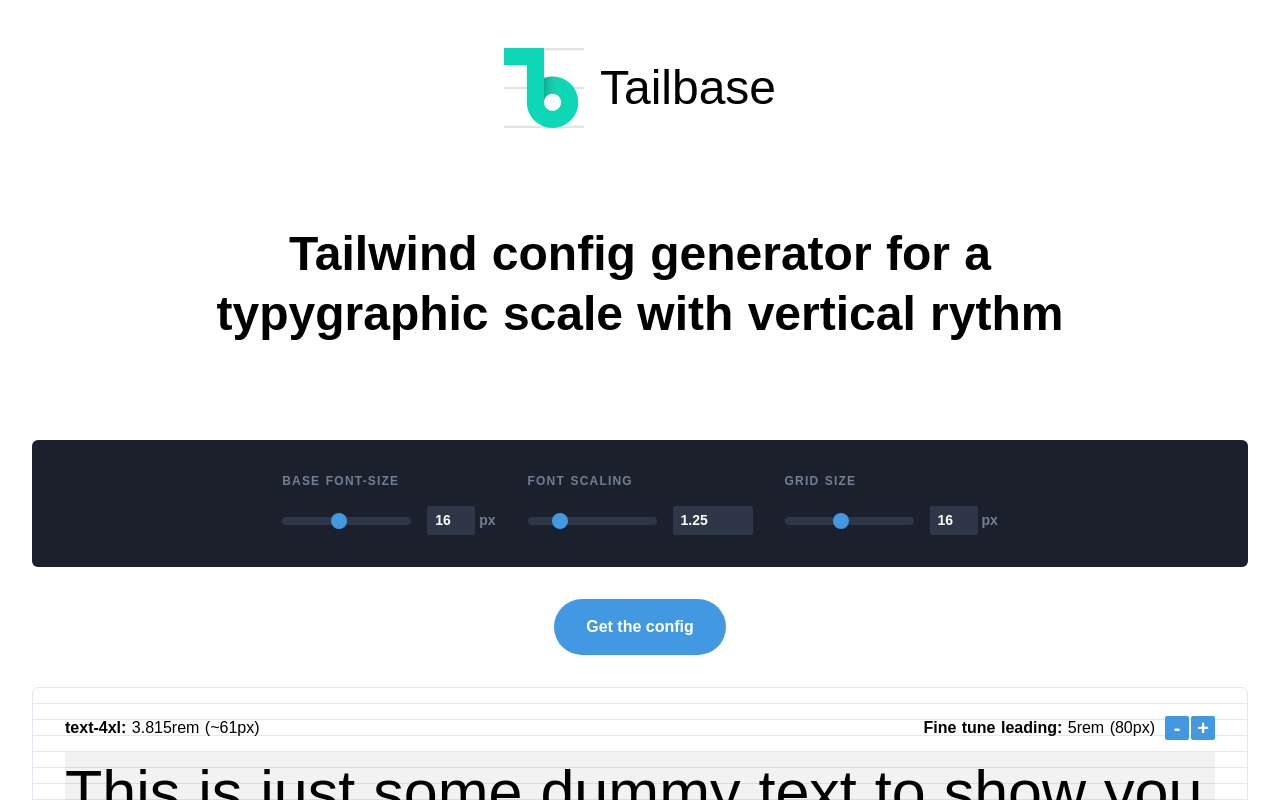
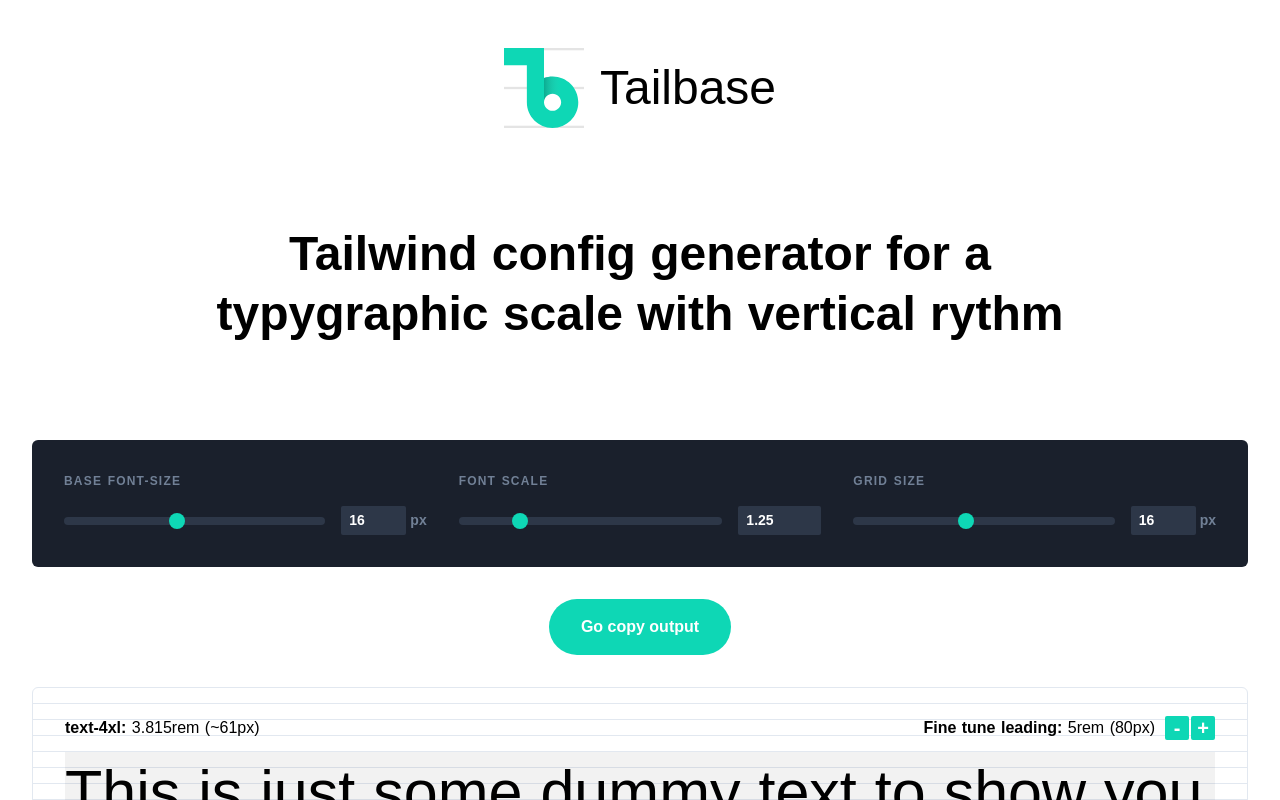
Before and after one commit to samuelhorn/tailbase, a Nuxt app: page / in a window 1280 px wide. Shown: the top 800 px of the page. Built offline with nearby package versions, Linux system fonts and the light colour scheme; a web font is replaced by a local one.

Commit message:
styling and dividing components

```diff
--- /dev/null
+++ b/components/Control.vue
@@ -0,0 +1,30 @@
+<template>
+  <div class="flex flex-col lg:mx-one mb-one lg:mb-auto w-full">
+    <label class="font-semibold mb-one text-gray-600 uppercase tracking-widest text-xs" :for="controls">
+      {{ title }}
+    </label>
+    <div class="flex items-center">
+      <slot/>
+      <span v-if="suffix" class="text-sm py-quarter font-semibold text-gray-600 ml-quarter">{{ suffix }}</span>
+    </div>
+  </div>
+</template>
+
+<script>
+export default {
+  props: {
+    title: {
+      type: String,
+      required: true
+    },
+    controls: {
+      type: String,
+      required: true
+    },
+    suffix: {
+      type: String,
+      default: ''
+    }
+  }
+}
+</script>
--- a/components/LineHeightAdjust.vue
+++ /dev/null
@@ -1,23 +0,0 @@
-<template>
-  <span>
-    <label>Fine tune leading:</label>
-    <button @click="$emit('clicked', '-', size)">-</button>
-    {{ height * 16 }}px ({{ height }}rem)
-    <button @click="$emit('clicked', '+', size)">+</button>
-  </span>
-</template>
-
-<script>
-export default {
-  props: {
-    size: {
-      type: String,
-      required: true
-    },
-    height: {
-      type: Number,
-      required: true
-    }
-  }
-}
-</script>
--- a/components/TextElement.vue
+++ b/components/TextElement.vue
@@ -1,12 +1,12 @@
 <template>
-  <div :style="'margin-bottom:'+grid*3 / 16+'rem;'">
+  <div :style="'margin-bottom:'+grid*2 / 16+'rem;'">
     <div class="flex justify-between" :style="'line-height:'+grid / 16+'rem; margin-bottom:'+grid / 16+'rem;'">
       <label><span class="font-semibold">{{ title }}:</span> {{ data[0] }}rem (~{{ Math.round(data[0] * 16) }}px)</label>
       <span class="relative" style="padding-right: 60px;">
         <label class="font-semibold">Fine tune leading:</label>
-          {{ data[1] }}rem ({{ data[1] * 16 }}px)
-        <button class="bg-blue-500 text-white font-bold text-xl overflow-hidden absolute right-0 rounded-sm" style="top: 50%; margin-top: -12px; width: 24px; height: 24px; margin-right: 26px" @click="$emit('clicked', '-', size)">-</button>
-        <button class="bg-blue-500 text-white font-bold text-xl overflow-hidden absolute right-0 rounded-sm" style="top: 50%; margin-top: -12px; width: 24px; height: 24px;" @click="$emit('clicked', '+', size)">+</button>
+        {{ data[1] }}rem ({{ data[1] * 16 }}px)
+        <button class="bg-brand-light focus:outline-none focus:bg-brand-dark text-white font-bold text-xl overflow-hidden absolute right-0 rounded-sm" style="top: 50%; margin-top: -12px; width: 24px; height: 24px; margin-right: 26px" @click="$emit('clicked', '-', size)">-</button>
+        <button class="bg-brand-light focus:outline-none focus:bg-brand-dark text-white font-bold text-xl overflow-hidden absolute right-0 rounded-sm" style="top: 50%; margin-top: -12px; width: 24px; height: 24px;" @click="$emit('clicked', '+', size)">+</button>
       </span>
     </div>
     <div :style="'background: rgba(0,0,0, .05); font-size:'+data[0]+'rem;line-height:'+data[1]+ 'rem;'">This is just some dummy text to show you how font-size and line-height looks together with the specified settings above</div>
@@ -14,12 +14,7 @@
 </template>
 
 <script>
-import LineHeightAdjust from '~/components/LineHeightAdjust'
-
 export default {
-  components: {
-    LineHeightAdjust
-  },
   props: {
     grid: {
       type: Number,
--- a/layouts/default.vue
+++ b/layouts/default.vue
@@ -1,8 +1,21 @@
 <template>
   <div>
+    <header class="flex items-center justify-center mt-three">
+      <Logo/>
+    </header>
     <nuxt />
   </div>
 </template>
+
+<script>
+import Logo from '~/components/Logo'
+
+export default {
+  components: {
+    Logo
+  }
+}
+</script>
 
 <style>
 html {
--- a/pages/index.vue
+++ b/pages/index.vue
@@ -1,65 +1,59 @@
 <template>
   <div class="container">
-    <header class="flex items-center justify-center mt-three">
-      <svg class="w-three h-three lg:w-five lg:h-five mr-one" viewBox="0 0 140 140" fill="none" xmlns="http://www.w3.org/2000/svg">
-        <rect y="136" width="140" height="4" fill="#E4E4E4"/>
-        <rect width="140" height="4" fill="#E4E4E4"/>
-        <rect y="68" width="140" height="4" fill="#E4E4E4"/>
-        <path fill-rule="evenodd" clip-rule="evenodd" d="M0 0V30H40V95C40 119.853 60.1472 140 85 140C109.853 140 130 119.853 130 95C130 70.1472 109.853 50 85 50C79.7405 50 74.6917 50.9023 70 52.5606V0H0ZM85 110C76.7157 110 70 103.284 70 95C70 86.7157 76.7157 80 85 80C93.2843 80 100 86.7157 100 95C100 103.284 93.2843 110 85 110Z" fill="#0ED7B5"/>
-        <path fill-rule="evenodd" clip-rule="evenodd" d="M70 52.5606V95C70 86.7157 76.7157 80 85 80C93.2843 80 100 86.7157 100 95V52.5606C95.3083 50.9023 90.2595 50 85 50C79.7405 50 74.6917 50.9023 70 52.5606Z" fill="url(#paint0_linear)"/>
-        <defs>
-          <linearGradient id="paint0_linear" x1="70" y1="65.5" x2="100" y2="65.5" gradientUnits="userSpaceOnUse">
-            <stop stop-opacity="0.2"/>
-            <stop offset="1" stop-color="#C4C4C4" stop-opacity="0"/>
-          </linearGradient>
-        </defs>
-      </svg>
-      <h1 class="text-4xl lg:text-5xl leading-none font-medium">Tailbase</h1>
-    </header>
-    <p class="mx-auto text-4xl lg:text-5xl max-w-4xl leading-tight text-center mt-six mb-six font-bold">Tailwind config generator for a typygraphic scale with vertical rythm</p>
-    <div class="flex flex-col lg:flex-row p-two rounded-md mb-two bg-gray-900 text-white justify-center items-start">
-      <div class="flex flex-col mr-two">
-        <label class="font-semibold mb-one text-gray-600 uppercase tracking-widest text-xs" for="baseSize">Base font-size</label>
-        <div class="flex items-center">
-          <input type="range" min="10" max="24" step="1" v-model.number="baseSize" @change="updateFontSize">
-          <input class="rounded-sm bg-gray-800 ml-one text-sm py-quarter px-half font-semibold w-three" type="number" min="10" max="24" step="1" v-model.number="baseSize" id="baseSize" @change="updateFontSize">
-          <span class="text-sm py-quarter font-semibold text-gray-600 ml-quarter">px</span>
-        </div>
-      </div>
-      <div class="flex flex-col mr-two">
-        <label class="font-semibold mb-one text-gray-600 uppercase tracking-widest text-xs" for="fontScale">Font scaling</label>
-        <div class="flex items-center">
-          <input type="range" min="1.1" max="1.8" step="0.001" v-model.number="fontScale" @change="updateFontSize">
-          <input class="rounded-sm bg-gray-800 ml-one text-sm py-quarter px-half font-semibold w-five" type="number" min="1.1" max="1.8" step="0.05" v-model.number="fontScale" id="fontScale" @change="updateFontSize">
-        </div>
-      </div>
-      <div class="flex flex-col">
-        <label class="font-semibold mb-one text-gray-600 uppercase tracking-widest text-xs" for="baseGrid">Grid size</label>
-        <div class="flex items-center">
-          <input type="range" min="4" max="32" step="1" v-model.number="baseGrid" @change="updateFontSize() + updateSpacing()">
-          <input class="rounded-sm bg-gray-800 ml-one text-sm py-quarter px-half font-semibold w-three" type="number" min="4" max="24" step="1" v-model.number="baseGrid" id="baseGrid" @change="updateFontSize() + updateSpacing()">
-          <span class="text-sm py-quarter font-semibold text-gray-600 ml-quarter">px</span>
-        </div>
-      </div>
+
+    <p class="mx-auto text-4xl lg:text-5xl max-w-4xl leading-tight text-center mt-six mb-six font-bold">
+      Tailwind config generator for a typygraphic scale with vertical rythm
+    </p>
+
+    <div class="flex flex-col items-stretch lg:flex-row p-two lg:px-one rounded-md mb-two bg-gray-900 text-white justify-center">
+      <Control title="Base font-size" controls="baseSize" suffix="px">
+        <input type="range" min="10" max="24" step="1" v-model.number="baseSize" @change="updateFontSize">
+        <input class="outline-none focus:bg-gray-700 rounded-sm bg-gray-800 ml-one text-sm py-quarter px-half font-semibold" type="number" min="10" max="24" step="1" v-model.number="baseSize" id="baseSize" @change="updateFontSize">
+      </Control>
+      <Control title="Font scale" controls="fontScale">
+        <input type="range" min="1.1" max="1.8" step="0.001" v-model.number="fontScale" @change="updateFontSize">
+        <input class="outline-none focus:bg-gray-700 rounded-sm bg-gray-800 ml-one text-sm py-quarter px-half font-semibold" type="number" min="1.1" max="1.8" step="0.05" v-model.number="fontScale" id="fontScale" @change="updateFontSize">
+      </Control>
+      <Control title="Grid size" controls="baseGrid" suffix="px">
+        <input type="range" min="4" max="32" step="1" v-model.number="baseGrid" @change="updateFontSize() + updateSpacing()">
+        <input class="outline-none focus:bg-gray-700 rounded-sm bg-gray-800 ml-one text-sm py-quarter px-half font-semibold" type="number" min="4" max="24" step="1" v-model.number="baseGrid" id="baseGrid" @change="updateFontSize() + updateSpacing()">
+      </Control>
     </div>
+
     <div class="flex justify-center mb-two">
-      <button class="font-semibold bg-blue-500 text-white px-two py-one rounded-full">Get the config</button>
+      <button class="focus:outline-none focus:bg-brand-dark font-semibold bg-brand-light text-white px-two py-one rounded-full">
+        Go copy output
+      </button>
     </div>
-    <div class="border rounded-md px-two" :style="'padding-top: '+(baseGrid*2) / 16+'rem; padding-bottom: '+(baseGrid*2) / 16+'rem; background: linear-gradient(180deg, white 0rem, white '+((baseGrid / 16) - .0625)+'rem, #e2e8f0 '+((baseGrid / 16) - .0625)+'rem, #e2e8f0 '+baseGrid / 16+'rem, white '+baseGrid / 16+'rem); background-size: '+baseGrid / 16+'rem '+baseGrid / 16+'rem; background-repeat: repeat;'">
-      <TextElement v-for="size in Object.keys(config.fontSize)" :key="size" :title="'text-'+size" :grid="baseGrid" :data="config.fontSize[size]" @clicked="lineHeightSwitch" :size="size" />
+
+    <div class="border px-two -mx-two sm:mx-auto sm:rounded-md" :style="'padding-top: '+(baseGrid*2) / 16+'rem; background: linear-gradient(180deg, white 0rem, white '+((baseGrid / 16) - .0625)+'rem, #e2e8f0 '+((baseGrid / 16) - .0625)+'rem, #e2e8f0 '+baseGrid / 16+'rem, white '+baseGrid / 16+'rem); background-size: '+baseGrid / 16+'rem '+baseGrid / 16+'rem; background-repeat: repeat;'">
+      <TextElement
+        v-for="size in Object.keys(config.fontSize)"
+        :key="size"
+        :title="'text-'+size"
+        :grid="baseGrid"
+        :data="config.fontSize[size]"
+        @clicked="lineHeightSwitch"
+        :size="size"
+      />
     </div>
-    <pre class="bg-gray-900 text-white p-two mt-four rounded-md"><code>fontSize: {{outputFontConfig}},<br>spacing: {{outputSpacingConfig}}</code></pre>
+
+    <pre class="bg-gray-900 text-white p-two mt-two rounded-md"><code>fontSize: {{outputFontConfig}},<br>spacing: {{outputSpacingConfig}}</code></pre>
+
     <footer class="text-center py-four text-gray-500">
       Made by <a class="text-gray-600 underline" href="https://samuelhorn.com" aria-label="Go to samuelhorn.com">samuelhorn.com</a>
     </footer>
+
   </div>
 </template>
 
 <script>
+import Control from '~/components/Control'
 import TextElement from '~/components/TextElement'
 
 export default {
   components: {
+    Control,
     TextElement
   },
   data() {
@@ -219,7 +213,7 @@ input[type=range]::-webkit-slider-runnable-track {
   @apply w-full h-half cursor-pointer bg-gray-800 rounded-full;
 }
 input[type=range]::-webkit-slider-thumb {
-  @apply h-one w-one rounded-full bg-blue-500 cursor-pointer -mt-quarter appearance-none;
+  @apply h-one w-one rounded-full bg-brand-light cursor-pointer -mt-quarter appearance-none;
 }
 input[type=range]:focus::-webkit-slider-runnable-track {
   @apply bg-gray-700;
@@ -228,7 +222,7 @@ input[type=range]::-moz-range-track {
   @apply w-full h-half cursor-pointer bg-gray-800 rounded-full;
 }
 input[type=range]::-moz-range-thumb {
-  @apply h-one w-one rounded-full bg-blue-500 cursor-pointer -mt-quarter;
+  @apply h-one w-one rounded-full bg-brand-light cursor-pointer -mt-quarter;
 }
 input[type=range]::-ms-track {
   @apply w-full h-half cursor-pointer bg-transparent rounded-full;
@@ -240,7 +234,7 @@ input[type=range]::-ms-fill-upper {
   @apply rounded-full bg-gray-800;
 }
 input[type=range]::-ms-thumb {
-  @apply h-one w-one rounded-full bg-blue-500 cursor-pointer;
+  @apply h-one w-one rounded-full bg-brand-light cursor-pointer;
 }
 input[type=range]:focus::-ms-fill-lower {
   @apply bg-gray-700;
```
Also changed, not shown: components/Logo.vue (+15 -76 lines), tailwind.config.js (+13 -1 lines), static/icon.png, 1 other file (tests, documents, lock files or other folders).
